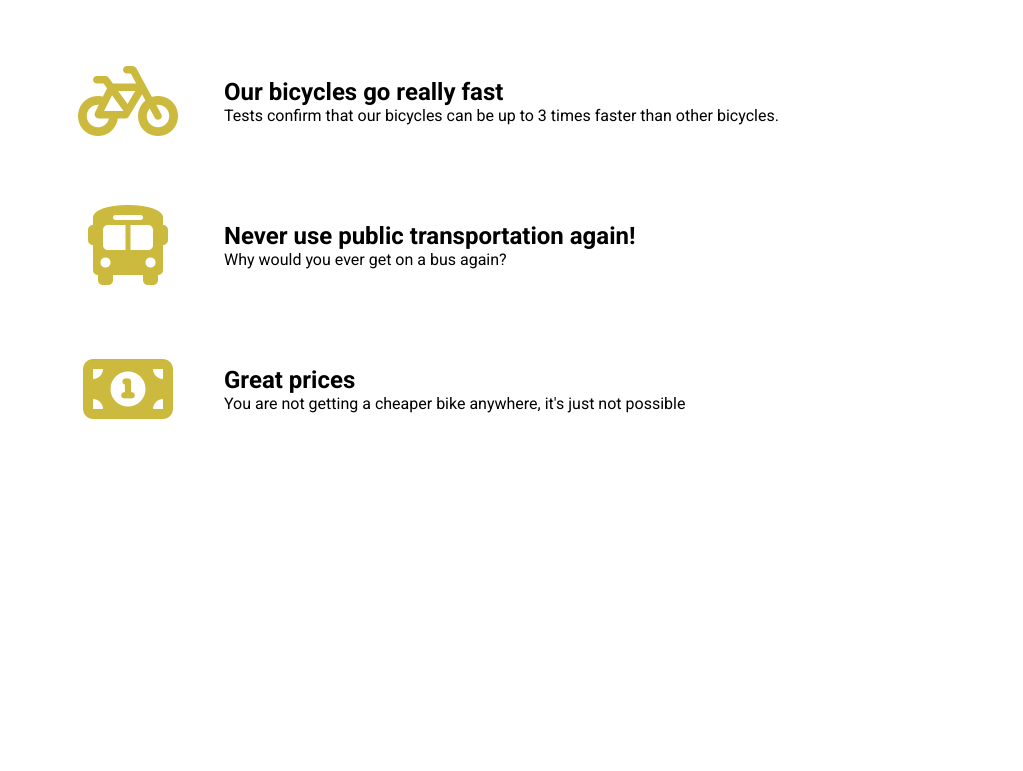
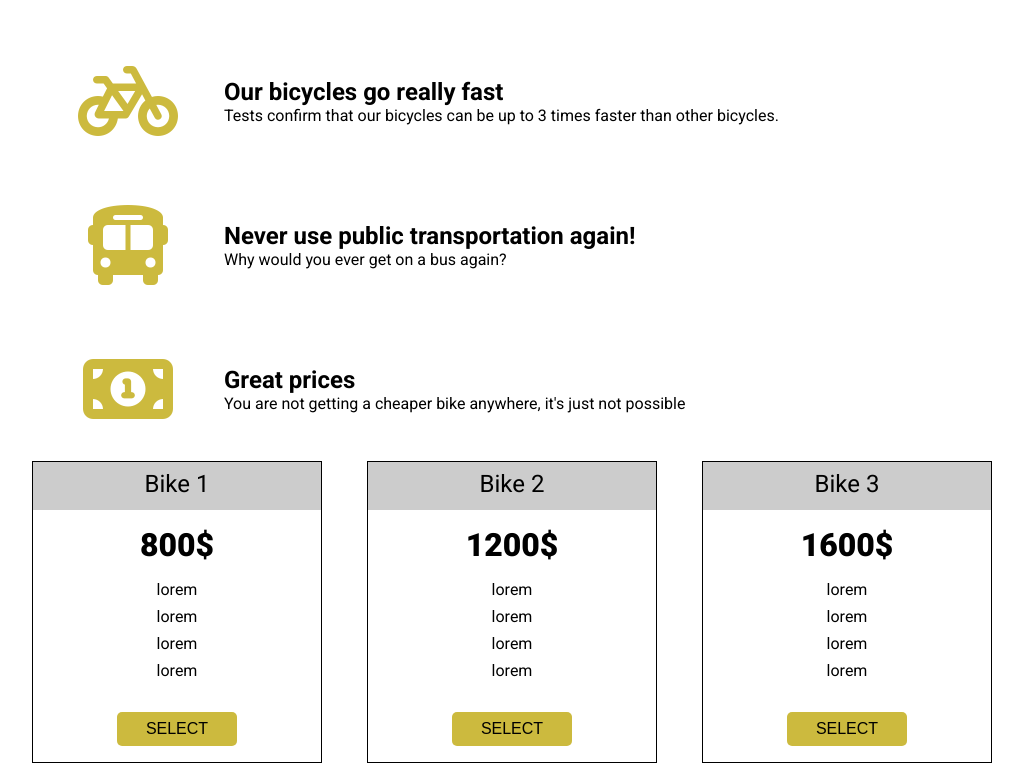
Before and after one commit to TomaszGa/fcc-landing-page, a plain HTML site: page index.html in a window 1280 px wide. Shown: the part 555-1326 px from the top of the page, without its empty margins (128-1151 px from the left). Before the commit the page ends 992 px from the top, so only its background shows below. Drawn offline with Linux system fonts and the light colour scheme.

Commit message:
Add proposal boxes

```diff
--- a/assets/main.css
+++ b/assets/main.css
@@ -10,6 +10,16 @@ html {
   margin: 0 auto;
 }
 
+button {
+  width: 120px;
+  border: none;
+  text-transform: uppercase;
+  background: #ccba3e;
+  border-radius: 5px;
+  font-weight: 900;
+  margin-top: 1rem;
+  padding: 0.5rem;
+}
 
 /***** Header Styles *****/
 
@@ -73,16 +83,6 @@ html {
   padding: 0.5rem;
 }
 
-.hero button {
-  width: 100px;
-  border: none;
-  text-transform: uppercase;
-  background: #ccba3e;
-  border-radius: 5px;
-  font-weight: 900;
-  margin-top: 1rem;
-}
-
 .info {
   display: flex;
   margin-top: 4rem;
@@ -105,10 +105,48 @@ html {
   justify-content: center;
 }
 
-.info-description h2 {
+.info-description>* {
   margin: 0;
 }
 
-.info-description p {
+.proposal {
+  display: flex;
+  justify-content: space-between;
+  margin-top: 2rem;
+}
+
+.proposal div {
+  flex: 0 0 30%;
+  height: 300px;
+  border: 1px solid #000;
+}
+
+.proposal h3 {
+  height: 40px;
+  text-align: center;
+  font-size: 1.5rem;
+  font-weight: 400;
+  background: #ccc;
   margin: 0;
+  /*try positioning h3 with CSS */
+  padding-top: 0.5rem;
 }
+
+.price {
+  font-weight: 900;
+  font-size: 2rem;
+  padding: 0.5rem;
+}
+
+.proposal div>p {
+  text-align: center;
+  margin: .5rem 0;
+}
+
+.proposal button {
+  display: block;
+  margin: 2rem auto;
+  text-transform: uppercase;
+  font-weight: 400;
+  font-size: 1rem;
+}
--- a/index.html
+++ b/index.html
@@ -56,6 +56,35 @@
           <p>You are not getting a cheaper bike anywhere, it's just not possible</p>
         </div>
       </section>
+      <section class="proposal">
+        <div>
+          <h3>Bike 1</h3>
+          <p class="price">800$</p>
+          <p>lorem</p>
+          <p>lorem</p>
+          <p>lorem</p>
+          <p>lorem</p>
+          <button>Select</button>
+        </div>
+        <div>
+          <h3>Bike 2</h3>
+          <p class="price">1200$</p>
+          <p>lorem</p>
+          <p>lorem</p>
+          <p>lorem</p>
+          <p>lorem</p>
+          <button>Select</button>
+        </div>
+        <div>
+          <h3>Bike 3</h3>
+          <p class="price">1600$</p>
+          <p>lorem</p>
+          <p>lorem</p>
+          <p>lorem</p>
+          <p>lorem</p>
+          <button>Select</button>
+        </div>
+      </section>
     </main>
 
     <footer>
```
